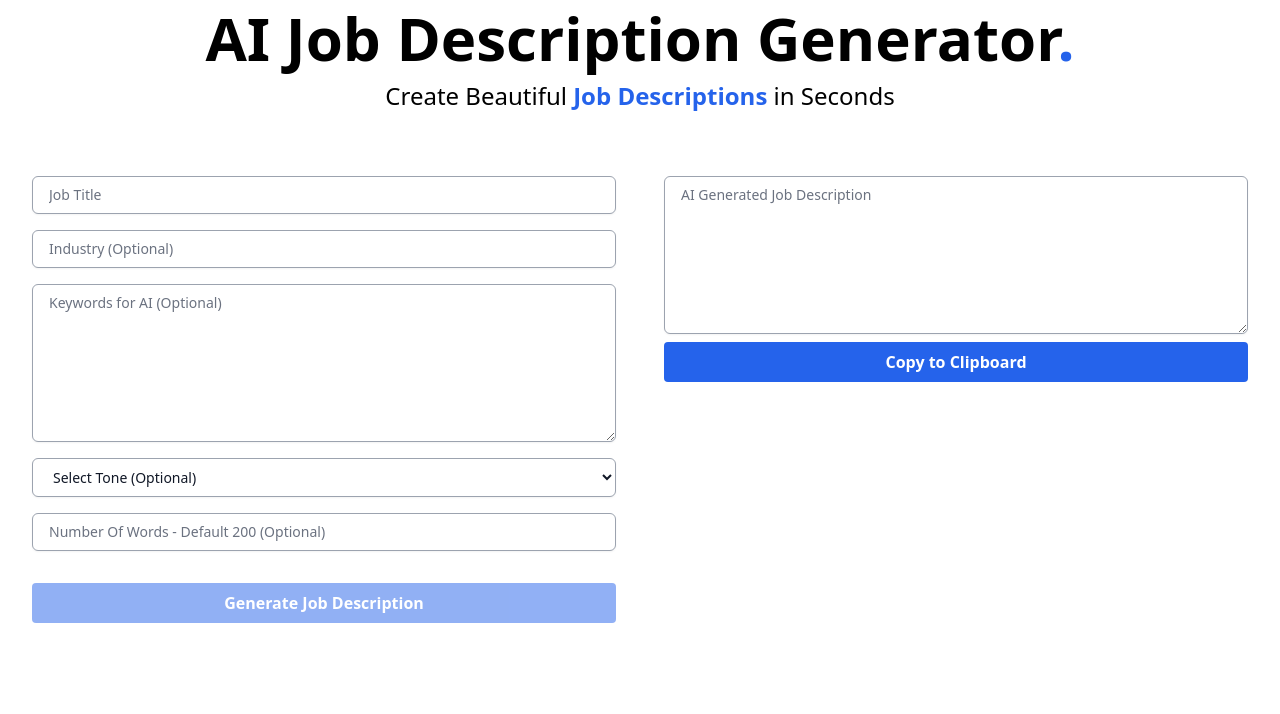
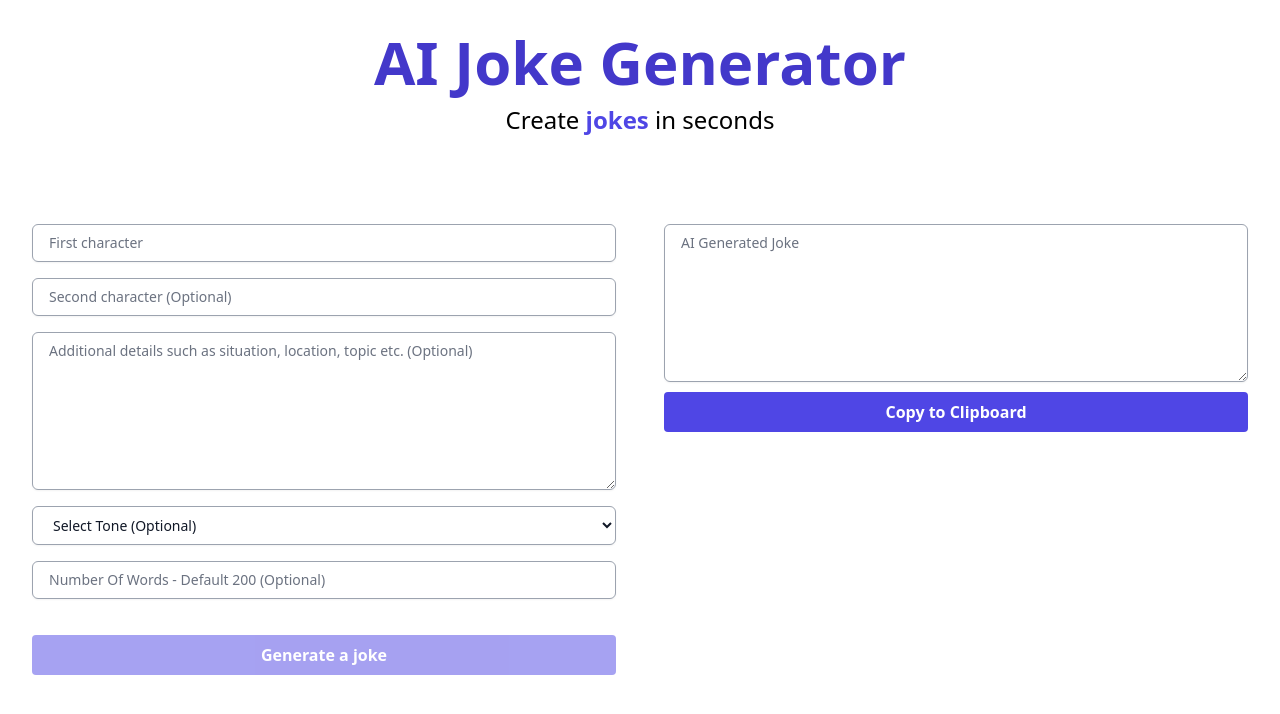
Before and after one commit to Elena-Weber/ChatGPT-practice, a Next.js app: page / in a window 1280 px wide. Shown: the top 714 px of the page. Built offline with nearby package versions, Linux system fonts and the light colour scheme.

Commit message:
change to jokes'

```diff
--- a/package.json
+++ b/package.json
@@ -1,5 +1,5 @@
 {
-  "name": "ai-job-description",
+  "name": "ai-jokes",
   "version": "0.1.0",
   "private": true,
   "scripts": {
--- a/src/components/Dashboard.js
+++ b/src/components/Dashboard.js
@@ -1,39 +1,40 @@
 import React, { useState } from "react";
 
 export default function Dashboard() {
-  const [jobDescription, setJobDescription] = useState("");
-  const [jobTitle, setJobTitle] = useState("");
-  const [industry, setIndustry] = useState("");
-  const [keyWords, setKeyWords] = useState("");
+
+  const [joke, setJoke] = useState("");
+  const [firstCharacter, setFirstCharacter] = useState("");
+  const [secondCharacter, setSecondCharacter] = useState("");
+  const [details, setDetails] = useState("");
   const [tone, setTone] = useState("");
   const [numWords, setNumWords] = useState("");
   const [isGenerating, setIsGenerating] = useState(false);
   const [isCopied, setIsCopied] = useState(false);
 
 	const handleCopy = () => {
-    navigator.clipboard.writeText(jobDescription);
+    navigator.clipboard.writeText(joke);
     setIsCopied(true);
   };
 
 	const handleSubmit = async (e) => {
     e.preventDefault();
     setIsGenerating(true);
-    const res = await fetch("/api/returnJobDescription", {
+    const res = await fetch("/api/returnJoke", {
       method: "POST",
       headers: {
         "Content-Type": "application/json",
       },
       body: JSON.stringify({
-        jobTitle,
-        industry,
-        keyWords,
+        firstCharacter,
+        secondCharacter,
+        details,
         tone,
         numWords,
       }),
     });
     setIsGenerating(false);
     const data = await res.json();
-    setJobDescription(data.jobDescription.trim());
+    setJoke(data.joke.trim());
   };
 
 	return (
@@ -42,45 +43,45 @@ export default function Dashboard() {
         <div className="">
           <form onSubmit={(e) => handleSubmit(e)}>
             <div className="flex flex-col">
-              <label className="sr-only" htmlFor="jobTitle">
-                Job Title
+              <label className="sr-only" htmlFor="firstCharacter">
+							First character
               </label>
               <input
                 type="text"
                 className="block w-full rounded-md bg-white border border-gray-400 shadow-sm focus:border-indigo-500 focus:ring-indigo-500 sm:text-sm px-4 py-2 placeholder-gray-500 my-2 text-gray-900"
-                name="jobTitle"
-                placeholder="Job Title"
-                id="jobTitle"
-                value={jobTitle}
-                onChange={(e) => setJobTitle(e.target.value)}
+                name="firstCharacter"
+                placeholder="First character"
+                id="firstCharacter"
+                value={firstCharacter}
+                onChange={(e) => setFirstCharacter(e.target.value)}
                 required
               />
             </div>
             <div className="flex flex-col">
-              <label htmlFor="industry" className="sr-only">
-                Industry
+              <label htmlFor="secondCharacter" className="sr-only">
+                Second character
               </label>
               <input
-                value={industry}
-                onChange={(e) => setIndustry(e.target.value)}
+                value={secondCharacter}
+                onChange={(e) => setSecondCharacter(e.target.value)}
                 className="block w-full rounded-md bg-white border border-gray-400 shadow-sm focus:border-indigo-500 focus:ring-indigo-500 sm:text-sm px-4 py-2 placeholder-gray-500 my-2 text-gray-900"
-                placeholder="Industry (Optional)"
+                placeholder="Second character (Optional)"
                 type="text"
-                name="industry"
-                id="industry"
+                name="secondCharacter"
+                id="secondCharacter"
               />
             </div>
 						<div className="flex flex-col">
-              <label htmlFor="keywords" className="sr-only">
-                Keywords for AI (Optional)
+              <label htmlFor="details" className="sr-only">
+                Additional details (Optional)
               </label>
               <textarea
                 rows={7}
-                value={keyWords}
-                onChange={(e) => setKeyWords(e.target.value)}
-                name="keyWords"
-                id="keyWords"
-                placeholder="Keywords for AI (Optional)"
+                value={details}
+                onChange={(e) => setDetails(e.target.value)}
+                name="details"
+                id="details"
+                placeholder="Additional details such as situation, location, topic etc. (Optional)"
                 className="block w-full rounded-md bg-white border border-gray-400 shadow-sm focus:border-indigo-500 focus:ring-indigo-500 sm:text-sm px-4 py-2 placeholder-gray-500 my-2 text-gray-900"
               />
             </div>
@@ -96,10 +97,9 @@ export default function Dashboard() {
                 id="tone"
               >
                 <option value="default">Select Tone (Optional)</option>
-                <option value="casual">Casual</option>
-                <option value="friendly">Friendly</option>
-                <option value="professional">Professional</option>
-                <option value="formal">Formal</option>
+                <option value="hilarious">Hilarious</option>
+                <option value="dark humor">Dark humor</option>
+                <option value="boring">Boring</option>
               </select>
             </div>
 						<div className="flex flex-col">
@@ -117,16 +117,16 @@ export default function Dashboard() {
               />
             </div>
             <button
-              className={`bg-blue-600 w-full hover:bg-blue-700 text-white font-bold mt-6 py-2 px-4 rounded
+              className={`bg-indigo-600 w-full hover:bg-indigo-700 text-white font-bold mt-7 py-2 px-4 rounded
                 ${
-                  isGenerating || jobTitle === ""
+                  isGenerating || firstCharacter === ""
                     ? "cursor-not-allowed opacity-50"
                     : ""
                 }`}
               type="submit"
-              disabled={isGenerating || jobTitle === ""}
+              disabled={isGenerating || firstCharacter === ""}
             >
-              {isGenerating ? "Generating..." : "Generate Job Description"}
+              {isGenerating ? "Generating..." : "Generate a joke"}
             </button>
           </form>
         </div>
@@ -137,23 +137,23 @@ export default function Dashboard() {
             </label>
             <textarea
               rows={
-                jobDescription === ""
+                joke === ""
                   ? 7
-                  : jobDescription.split("\\n").length + 12
+                  : joke.split("\\n").length + 18
               }
               name="output"
-              onChange={(e) => setJobDescription(e.target.value)}
-              value={jobDescription}
-              disabled={jobDescription === ""}
+              onChange={(e) => setJoke(e.target.value)}
+              value={joke}
+              disabled={joke === ""}
               id="output"
-              placeholder="AI Generated Job Description"
+              placeholder="AI Generated Joke"
               className="block w-full rounded-md bg-white border border-gray-400 shadow-sm focus:border-indigo-500 focus:ring-indigo-500 sm:text-sm px-4 py-2 placeholder-gray-500 my-2 text-gray-900"
             />
             <button
               onClick={handleCopy}
-              className="bg-blue-600 hover:bg-blue-700 text-white font-bold py-2 px-4 rounded"
+              className="bg-indigo-600 hover:bg-indigo-700 text-white font-bold py-2 px-4 mt-0.5 rounded"
               type="submit"
-              disabled={jobDescription === ""}
+              disabled={joke === ""}
             >
               {isCopied ? "Copied" : "Copy to Clipboard"}
             </button>
--- a/src/pages/api/returnJobDescription.js
+++ /dev/null
@@ -1,48 +0,0 @@
-const generateDescription = async ({
-  jobTitle,
-  industry,
-  keyWords,
-  tone,
-  numWords,
-}) => {
-  try {
-    const response = await fetch(
-      "https://api.openai.com/v1/engines/text-davinci-003/completions",
-      {
-        method: "POST",
-        headers: {
-          "Content-Type": "application/json",
-          Authorization: `Bearer ${process.env.OPENAI_API_KEY}`,
-        },
-        body: JSON.stringify({
-          prompt: `Write a job description for a ${jobTitle} role
-          ${industry ? `in the ${industry} industry` : ""} that is around ${
-            numWords || 200
-          } words in a ${tone || "neutral"} tone. ${
-            keyWords ? `Incorporate the following keywords: ${keyWords}.` : ""
-          }. The job position should be described in a way that is SEO friendly, highlighting its unique features and benefits.`,
-          max_tokens: 100,
-          temperature: 0.5,
-        }),
-      }
-    );
-    const data = await response.json();
-    return data.choices[0].text;
-  } catch (err) {
-    console.error(err);
-  }
-};
-
-export default async function handler(req, res) {
-  const { jobTitle, industry, keyWords, tone, numWords } = req.body;
-  const jobDescription = await generateDescription({
-      jobTitle,
-      industry,
-      keyWords,
-      tone,
-      numWords,
-  });
-  res.status(200).json({
-    jobDescription,
-  });
-}
--- /dev/null
+++ b/src/pages/api/returnJoke.js
@@ -0,0 +1,48 @@
+const generateJoke = async ({
+  firstCharacter,
+  secondCharacter,
+  details,
+  tone,
+  numWords,
+}) => {
+  try {
+    const response = await fetch(
+      "https://api.openai.com/v1/engines/text-davinci-003/completions",
+      {
+        method: "POST",
+        headers: {
+          "Content-Type": "application/json",
+          Authorization: `Bearer ${process.env.OPENAI_API_KEY}`,
+        },
+        body: JSON.stringify({
+          prompt: `Write a short joke about a ${firstCharacter}
+          ${secondCharacter ? `and a ${secondCharacter}` : ""} that is around ${
+            numWords || 200
+          } words long in a ${tone || "funny"} tone. ${
+            details ? `Incorporate the following details: ${details}.` : ""
+          }.`,
+          max_tokens: 1000,
+          temperature: 0.5,
+        }),
+      }
+    );
+    const data = await response.json();
+    return data.choices[0].text;
+  } catch (err) {
+    console.error(err);
+  }
+};
+
+export default async function handler(req, res) {
+  const { firstCharacter, secondCharacter, details, tone, numWords } = req.body;
+  const joke = await generateJoke({
+		firstCharacter,
+      secondCharacter,
+      details,
+      tone,
+      numWords,
+  });
+  res.status(200).json({
+    joke,
+  });
+}
--- a/src/pages/index.js
+++ b/src/pages/index.js
@@ -1,5 +1,5 @@
 import Head from 'next/head';
-import { Inter } from '@next/font/google';
+import { Inter } from '@next/font/google'; // loading Google fonts
 import Dashboard from "@/components/Dashboard";
 
 const inter = Inter({ subsets: ['latin'] });
@@ -8,26 +8,23 @@ export default function Home() {
   return (
     <>
       <Head>
-        <title>AI Job Description Generator</title>
-        <meta name="description" content="AI Job Description Generator" />
+        <title>AI Joke Generator</title>
+        <meta name="description" content="AI Joke Generator" />
         <meta name="viewport" content="width=device-width, initial-scale=1" />
         <link rel="icon" href="/favicon.ico" />
       </Head>
       <main className={"bg-white min-h-screen"}>
-        <div className="flex flex-col items-center justify-center px-4 py-2">
-          <h1 className="text-4xl md:text-6xl font-bold">
-            AI Job Description Generator
-            <span className="text-4xl md:text-6xl font-bold text-blue-600">
-              .
-            </span>
+        <div className="flex flex-col items-center justify-center px-4 py-8">
+          <h1 className="text-4xl md:text-6xl font-bold text-indigo-700">
+            AI Joke Generator
           </h1>
           <p className="mt-3 text-2xl">
-            Create Beautiful
-            <span className="text-2xl font-bold text-blue-600">
+            Create
+            <span className="text-2xl font-bold text-indigo-600">
               {" "}
-              Job Descriptions{" "}
+              jokes{" "}
             </span>
-            in Seconds
+            in seconds
           </p>
         </div>
         <Dashboard />
```
Also changed, not shown: 1 other file (tests, documents, lock files or other folders).
